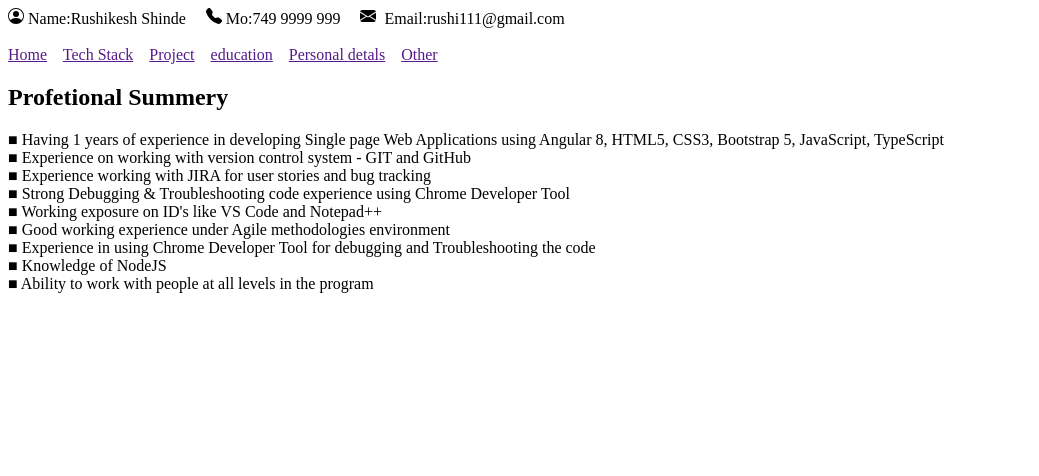
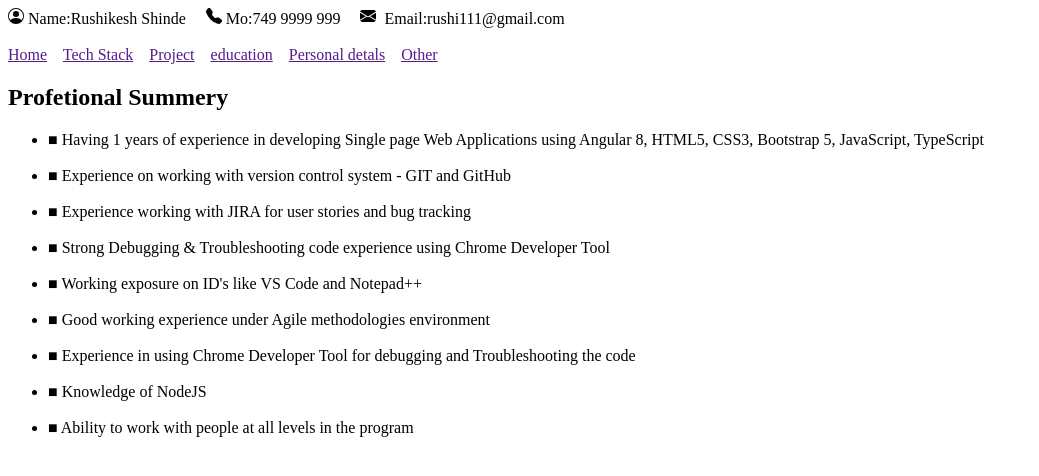
Before and after one commit to RushiShindePatil/My-Profile, a plain HTML site: page index.html in a window 1280 px wide. Shown: the whole page, without its empty margins (0-1039 px from the left). Drawn offline with Linux system fonts and the light colour scheme.

Commit message:
desined Home Page
desined Home Page

```diff
--- a/index.html
+++ b/index.html
@@ -63,28 +63,30 @@
 
     <!-- Main Section -->
     <h2>Profetional Summery</h2>
-    <section>
-      ■ Having 1 years of experience in developing Single page Web Applications
-      using Angular 8, HTML5, CSS3, Bootstrap 5, JavaScript, TypeScript
-
+    <section id="Home">
+      <ul>
+      <li>■ Having 1 years of experience in developing Single page Web Applications
+        using Angular 8, HTML5, CSS3, Bootstrap 5, JavaScript, TypeScript
+  </li>
       <br />
-      ■ Experience on working with version control system - GIT and GitHub
+     <li> ■ Experience on working with version control system - GIT and GitHub</li>
       <br />
-      ■ Experience working with JIRA for user stories and bug tracking
+     <li> ■ Experience working with JIRA for user stories and bug tracking</li>
       <br />
-      ■ Strong Debugging & Troubleshooting code experience using Chrome
-      Developer Tool
+      <li>■ Strong Debugging & Troubleshooting code experience using Chrome
+        Developer Tool</li>
       <br />
-      ■ Working exposure on ID's like VS Code and Notepad++
+      <li>■ Working exposure on ID's like VS Code and Notepad++</li>
       <br />
-      ■ Good working experience under Agile methodologies environment
+      <li>■ Good working experience under Agile methodologies environment</li>
       <br />
-      ■ Experience in using Chrome Developer Tool for debugging and
-      Troubleshooting the code
+      <li>■ Experience in using Chrome Developer Tool for debugging and
+        Troubleshooting the code</li>
       <br />
-      ■ Knowledge of NodeJS
+      <li>■ Knowledge of NodeJS</li>
       <br />
-      ■ Ability to work with people at all levels in the program
+      <li>■ Ability to work with people at all levels in the program</li>
+    </ul>
     </section>
 
     <!-- Footer section -->
```
